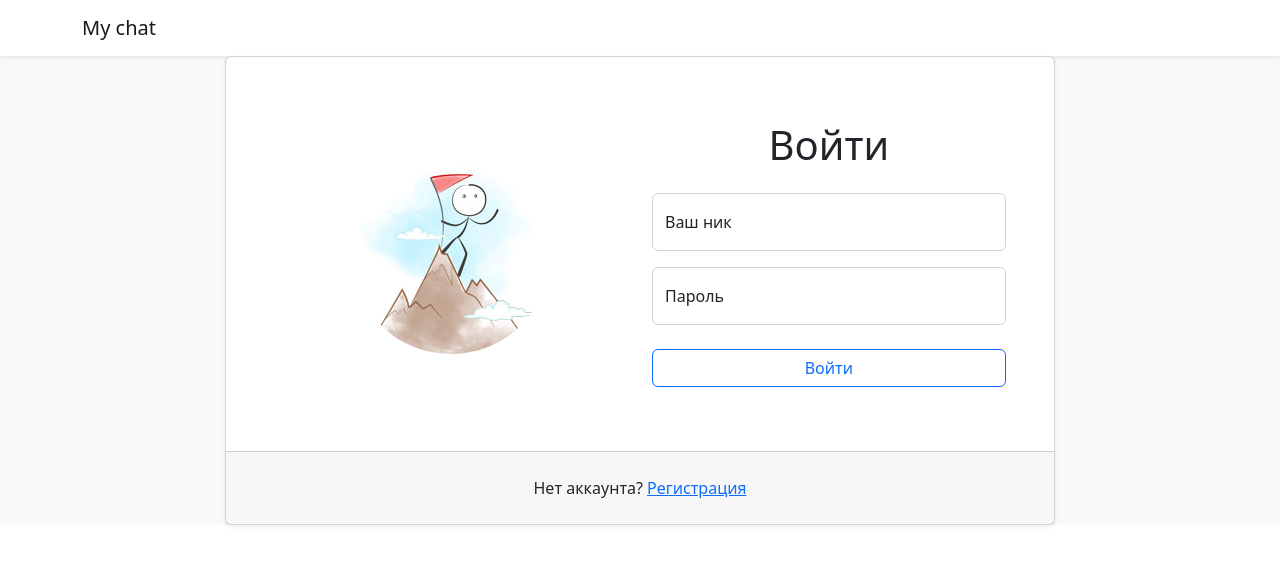
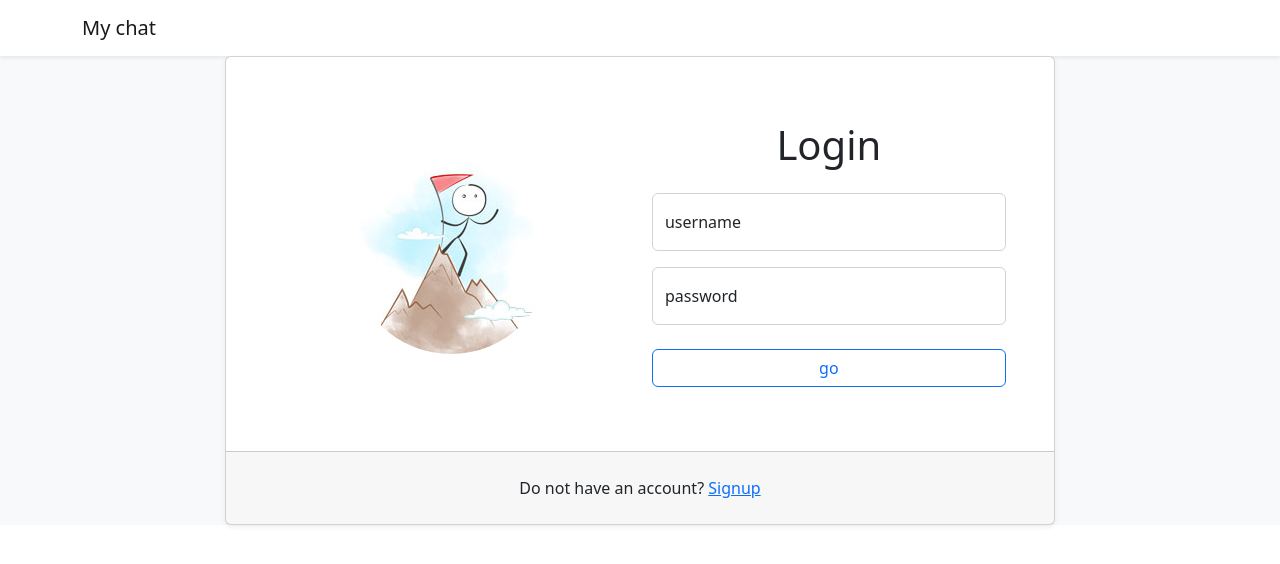
Before and after one commit to elen-oz/frontend-project-12, a React (Create React App) app in the folder frontend/: page / in a window 1280 px wide. Shown: the top 564 px of the page. Built offline with nearby package versions, Linux system fonts and the light colour scheme; the HTML template or start-up script is replaced by a standard one.

Commit message:
fix errors2

```diff
--- a/frontend/src/pages/Login.jsx
+++ b/frontend/src/pages/Login.jsx
@@ -1,3 +1,4 @@
+/* eslint-disable jsx-quotes */
 /* eslint-disable jsx-a11y/label-has-associated-control */
 /* eslint-disable import/no-extraneous-dependencies */
 import { useFormik } from 'formik';
@@ -13,50 +14,62 @@ const Login = () => {
   });
 
   return (
-    <div className="container-fluid h-100">
-      <div className="row justify-content-center align-content-center h-100">
-        <div className="col-12 col-md-8 col-xxl-6">
-          <div className="card shadow-sm">
-            <div className="card-body row p-5">
-              <div className="col-12 col-md-6 d-flex align-items-center justify-content-center">
-                <img src="./images/enter.jpg" className="rounded-circle" alt="Войти" />
+    <div className='container-fluid h-100'>
+      <div className='row justify-content-center align-content-center h-100'>
+        <div className='col-12 col-md-8 col-xxl-6'>
+          <div className='card shadow-sm'>
+            <div className='card-body row p-5'>
+              <div className='col-12 col-md-6 d-flex align-items-center justify-content-center'>
+                <img
+                  src='./images/enter.jpg'
+                  className='rounded-circle'
+                  alt='login'
+                />
               </div>
-              <form onSubmit={formik.handleSubmit} className="col-12 col-md-6 mt-3 mt-mb-0">
-                <h1 className="text-center mb-4">Войти</h1>
-                <div className="form-floating mb-3">
+              <form
+                onSubmit={formik.handleSubmit}
+                className='col-12 col-md-6 mt-3 mt-mb-0'
+              >
+                <h1 className='text-center mb-4'>Login</h1>
+                <div className='form-floating mb-3'>
                   <input
-                    type="text"
-                    name="username"
+                    type='text'
+                    name='username'
                     required
-                    placeholder="Ваш ник"
-                    id="username"
-                    className="form-control"
+                    placeholder='username'
+                    id='username'
+                    className='form-control'
                     value={formik.values.username}
                     onChange={formik.handleChange}
                   />
-                  <label htmlFor="username">Ваш ник</label>
+                  <label htmlFor='username'>username</label>
                 </div>
-                <div className="form-floating mb-4">
+                <div className='form-floating mb-4'>
                   <input
-                    type="password"
-                    name="password"
-                    autoComplete="current-password"
+                    type='password'
+                    name='password'
+                    autoComplete='current-password'
                     required
-                    placeholder="Пароль"
-                    id="password"
-                    className="form-control"
+                    placeholder='password'
+                    id='password'
+                    className='form-control'
                     value={formik.values.password}
                     onChange={formik.handleChange}
                   />
-                  <label htmlFor="pasword">Пароль</label>
+                  <label htmlFor='pasword'>password</label>
                 </div>
-                <button type="submit" className="w-100 mb-3 btn btn-outline-primary">Войти</button>
+                <button
+                  type='submit'
+                  className='w-100 mb-3 btn btn-outline-primary'
+                >
+                  go
+                </button>
               </form>
             </div>
-            <div className="card-footer p-4">
-              <div className="text-center">
-                <span>Нет аккаунта? </span>
-                <a href="/signup">Регистрация</a>
+            <div className='card-footer p-4'>
+              <div className='text-center'>
+                <span>Do not have an account? </span>
+                <a href='/signup'>Signup</a>
               </div>
             </div>
           </div>
```
Also changed, not shown: frontend/.eslintrc.yml.
